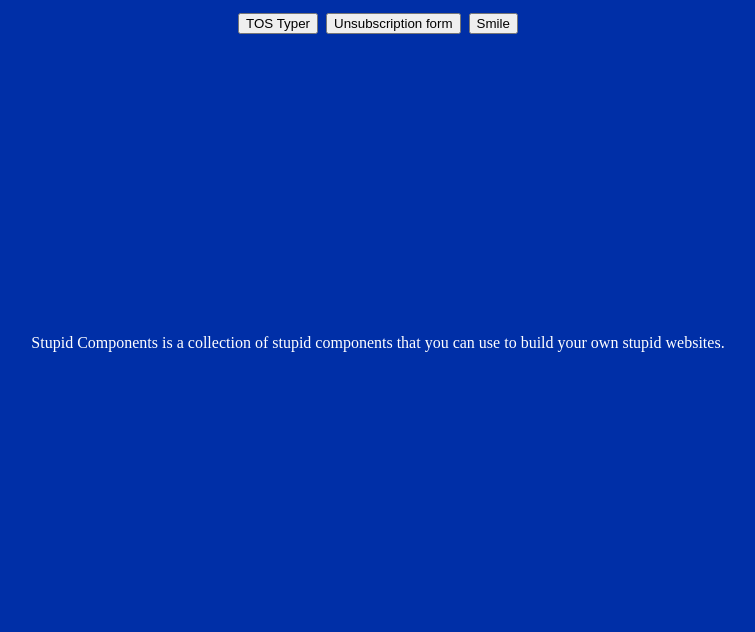
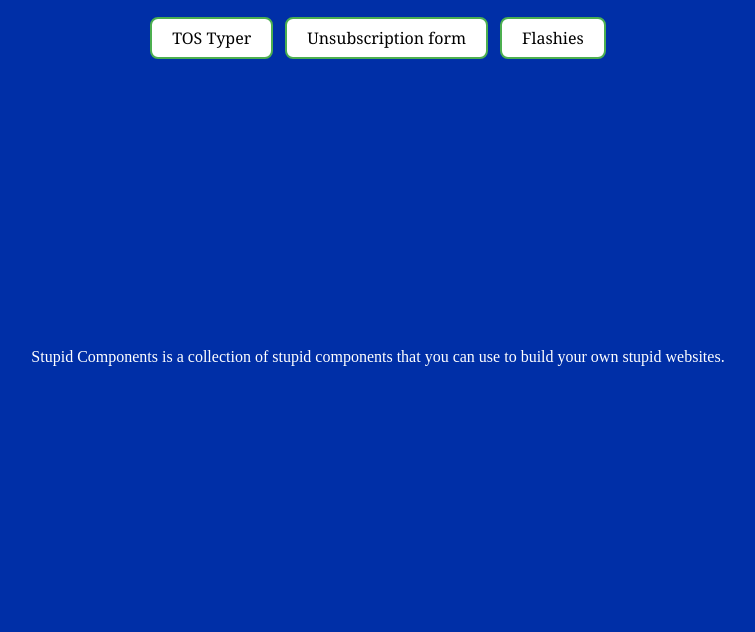
Before and after one commit to antxhan/stupidhackathon, a website built with webpack: page src/template.html in a window 1280 px wide. Shown: the part 99-731 px from the top of the page, without its empty margins (262-1017 px from the left). Built offline with nearby package versions, Linux system fonts and the light colour scheme; files whose address does not match are found by name.

Commit message:
flashies and nice buttons

```diff
--- a/src/global.css
+++ b/src/global.css
@@ -17,6 +17,22 @@ body {
   align-items: center;
   min-height: 100vh;
   margin: 0;
+}
+
+button {
+  background-color: white;
+  font-family: Georgia, 'Times New Roman', Times, serif;
+  color: black;
+  border: 2px solid #4CAF50;
+  padding: 8px 20px;
+  text-align: center;
+  text-decoration: none;
+  display: inline-block;
+  font-size: 16px;
+  margin: 4px 2px;
+  cursor: pointer;
+  border-radius: 8px;
+  transition: background-color 0.3s ease, color 0.3s ease;
 }
 
 h1 {
--- a/src/template.html
+++ b/src/template.html
@@ -16,7 +16,7 @@
         <ul>
           <li><button value="terms">TOS Typer</button></li>
           <li><button value="unsubscribe">Unsubscription form</button></li>
-          <li><button value="flash">Smile</button></li>
+          <li><button value="flash">Flashies</button></li>
         </ul>
       </nav>
     </header>
```
